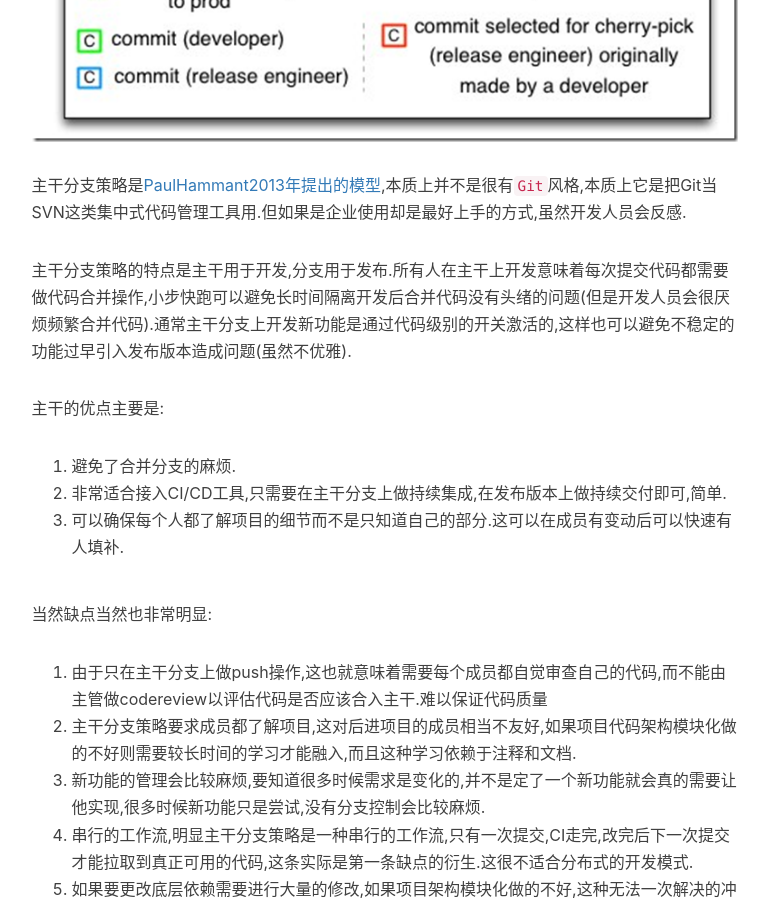
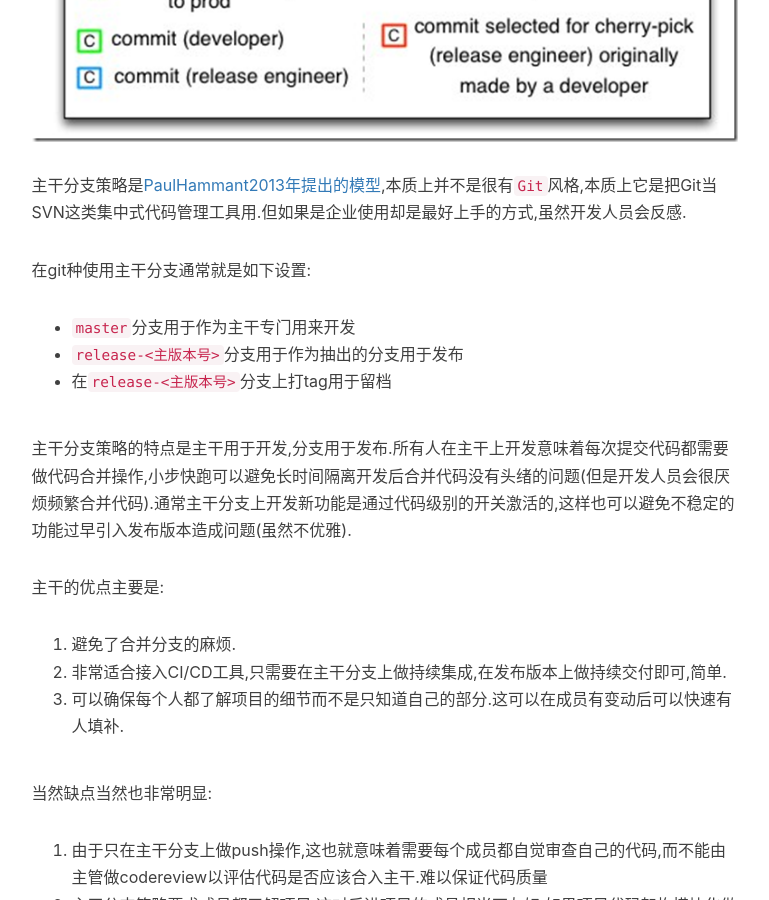
Before and after one commit to hsz1273327/hsz1273327.github.io, a Jekyll site: the page built from _posts/2020-10-31-使用Git管理你的代码.md, in a window 1280 px wide and 900 px high, scrolled down 21033 px. Shown: the whole window, without its empty margins (136-905 px from the left). Built offline with Jekyll 4.4.1, drawn with Linux system fonts in a browser that asks for light colours; nearby versions of some CDN libraries; comment, search, counter and statistics services are not loaded.

Commit message:
Update 2020-10-31-使用Git管理你的代码.md

```diff
--- a/_posts/2020-10-31-使用Git管理你的代码.md
+++ b/_posts/2020-10-31-使用Git管理你的代码.md
@@ -669,6 +669,12 @@ Github公司开发的[Github Desktop](https://desktop.github.com/)工具是一
 
 主干分支策略是[PaulHammant2013年提出的模型](https://paulhammant.com/2013/04/05/what-is-trunk-based-development/),本质上并不是很有`Git`风格,本质上它是把Git当SVN这类集中式代码管理工具用.但如果是企业使用却是最好上手的方式,虽然开发人员会反感.
 
+在git种使用主干分支通常就是如下设置:
+
++ `master`分支用于作为主干专门用来开发
++ `release-<主版本号>`分支用于作为抽出的分支用于发布
++ 在`release-<主版本号>`分支上打tag用于留档
+
 主干分支策略的特点是主干用于开发,分支用于发布.所有人在主干上开发意味着每次提交代码都需要做代码合并操作,小步快跑可以避免长时间隔离开发后合并代码没有头绪的问题(但是开发人员会很厌烦频繁合并代码).通常主干分支上开发新功能是通过代码级别的开关激活的,这样也可以避免不稳定的功能过早引入发布版本造成问题(虽然不优雅).
 
 主干的优点主要是:
```
